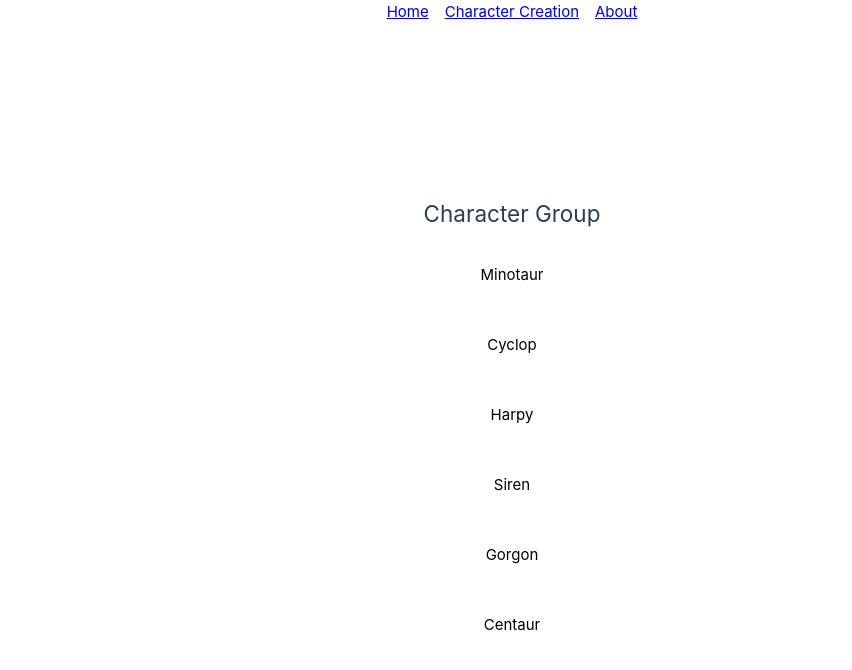
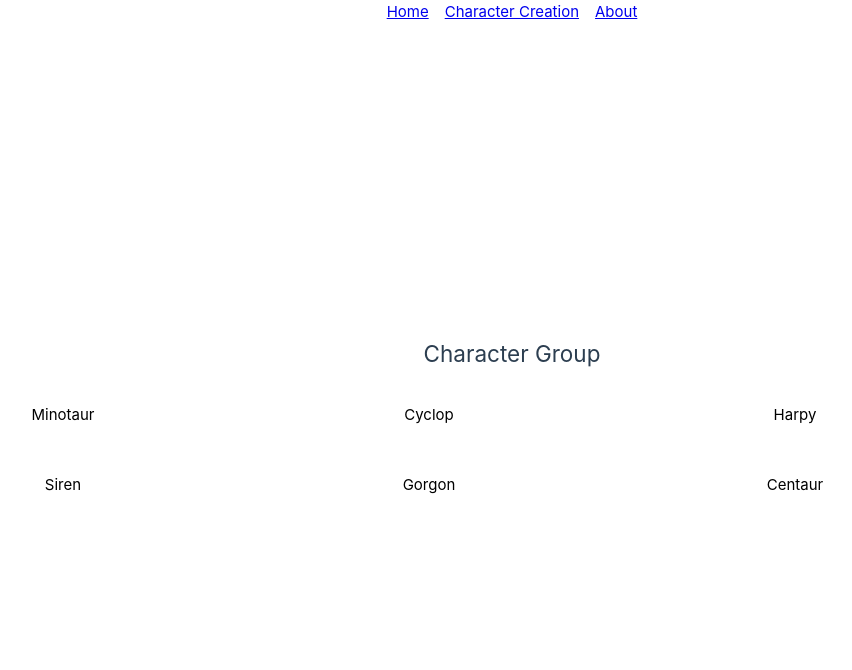
Before and after one commit to gabrielgomeso/pjrpg, a Vue app: page /character_group in a window 1280 px wide. Shown: the top 670 px of the page, without its empty margins (128-980 px from the left). Built offline with nearby package versions, Linux system fonts and the light colour scheme; no server answers.

Commit message:
style: use flex-wrap to list groups

```diff
--- a/src/views/CharacterCreation/CharacterGroup.vue
+++ b/src/views/CharacterCreation/CharacterGroup.vue
@@ -1,5 +1,4 @@
 <script setup lang="ts">
-import { StepLayout } from "@/components/layout";
 import { storeToRefs } from "pinia";
 import { useCharacterStore } from "@/stores/character";
 import { onMounted, ref } from "vue";
@@ -75,7 +74,7 @@ onMounted(() => {
 .group-selection--group-list {
   display: flex;
   width: 100%;
-  flex-direction: column;
+  flex-wrap: wrap;
   gap: 1rem;
   align-items: center;
 }
```
